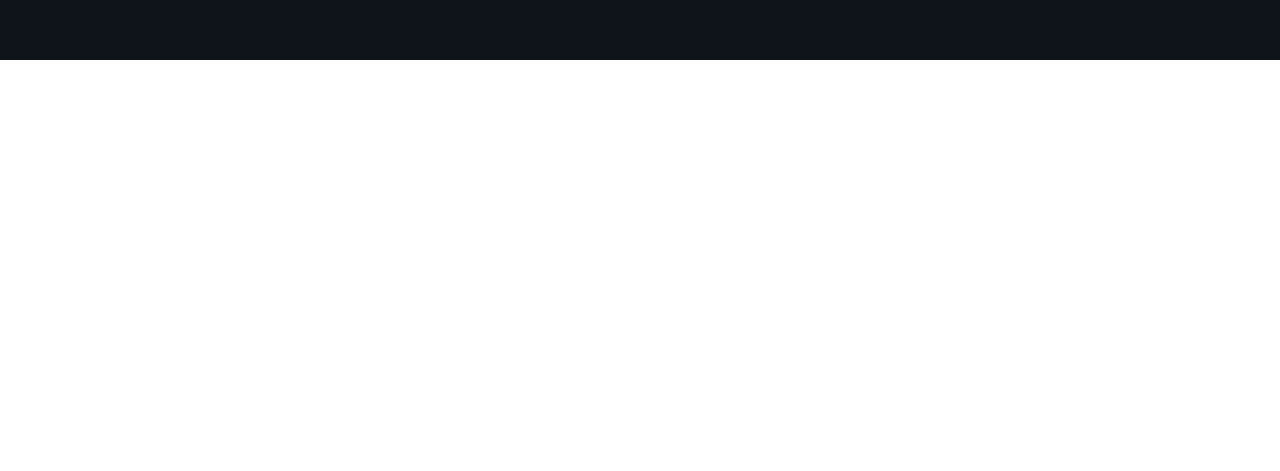
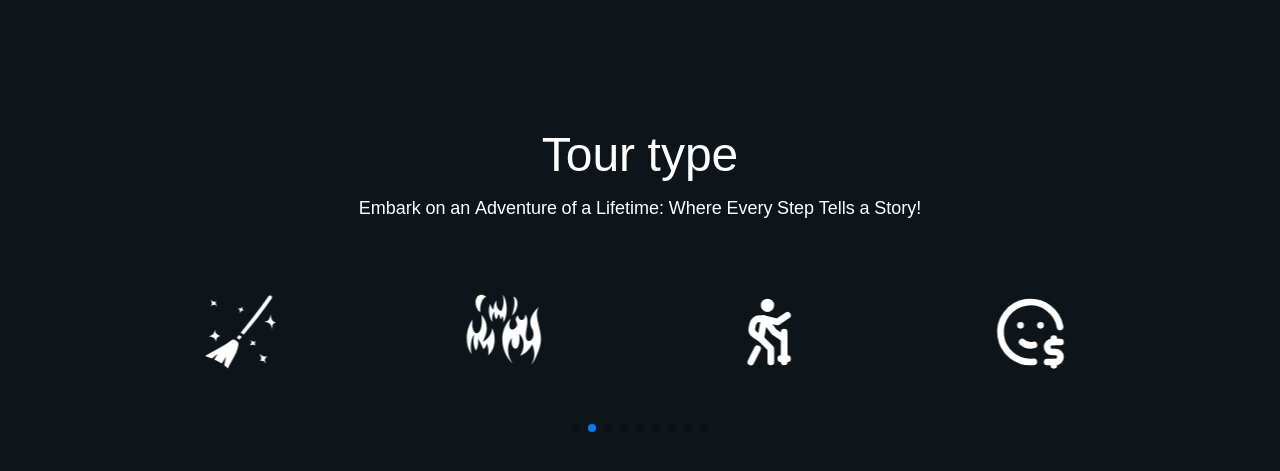
Before and after one commit to MehediHaassan1/voyaguer-frontend, a React (Vite) app: page / in a window 1280 px wide. Shown: the part 1563-2034 px from the top of the page. Before the commit the page ends 1623 px from the top, so only its background shows below. Built offline with nearby package versions, Linux system fonts and the light colour scheme.

Commit message:
tour type section done

```diff
--- a/package.json
+++ b/package.json
@@ -25,7 +25,8 @@
     "react-router-dom": "^6.22.3",
     "react-tabs": "^6.0.2",
     "sort-by": "^1.2.0",
-    "sweetalert2": "^11.10.6"
+    "sweetalert2": "^11.10.6",
+    "swiper": "^11.0.7"
   },
   "devDependencies": {
     "@types/react": "^18.2.56",
--- a/src/Pages/Home/Home/Home.jsx
+++ b/src/Pages/Home/Home/Home.jsx
@@ -2,6 +2,7 @@ import { Helmet } from "react-helmet-async";
 import Banner from "../Banner/Banner";
 import SearchTours from "../SearchTours/SearchTours";
 import TravelAndTourism from "../TravelAndTourism/TravelAndTourism";
+import TourType from "../TourType/TourType";
 
 const Home = () => {
     return (
@@ -12,6 +13,7 @@ const Home = () => {
             <Banner></Banner>
             <SearchTours></SearchTours>
             <TravelAndTourism></TravelAndTourism>
+            <TourType></TourType>
         </div>
     );
 };
--- a/src/Pages/Home/SearchTours/SearchTours.jsx
+++ b/src/Pages/Home/SearchTours/SearchTours.jsx
@@ -23,7 +23,7 @@ const SearchTours = () => {
     console.log(formattedStartDate, formattedEndDate);
 
     return (
-        <div className="max-w-screen-xl mx-auto my-20">
+        <div data-aos="fade-up" className="max-w-screen-xl mx-auto my-20">
             <h1 className="text-3xl lg:text-5xl text-white text-center">
                 Search for tours
             </h1>
--- /dev/null
+++ b/src/Pages/Home/TourType/TourType.jsx
@@ -0,0 +1,29 @@
+import TourTypeSwiper from "../../../components/TourTypeSwiper";
+
+const TourType = () => {
+    return (
+        <div className="max-w-screen-xl mx-auto min-h-96 mt-16">
+            <div className="text-center  space-y-5 text-white">
+                <h1
+                    className="text-3xl lg:text-5xl"
+                    data-aos="fade-up"
+                    data-aos-delay="200"
+                >
+                    Tour type
+                </h1>
+                <p
+                    className="lg:text-lg"
+                    data-aos="fade-up"
+                    data-aos-delay="300"
+                >
+                    Embark on an Adventure of a Lifetime: Where Every Step Tells
+                    a Story!
+                </p>
+            </div>
+
+            <TourTypeSwiper></TourTypeSwiper>
+        </div>
+    );
+};
+
+export default TourType;
--- a/src/Pages/Home/TravelAndTourism/TravelAndTourism.jsx
+++ b/src/Pages/Home/TravelAndTourism/TravelAndTourism.jsx
@@ -6,7 +6,7 @@ import Guides from "../../../components/Guides";
 
 const TravelAndTourism = () => {
     return (
-        <div className="max-w-screen-xl mx-auto">
+        <div className="max-w-screen-xl mx-auto" data-aos="fade-up">
             <Tabs>
                 <TabList className="text-center text-white mb-5 md:space-x-4 lg:space-x-8">
                     <Tab>Overview</Tab>
--- /dev/null
+++ b/src/components/TourTypeSwiper.jsx
@@ -0,0 +1,128 @@
+import { Swiper, SwiperSlide } from "swiper/react";
+import "swiper/css";
+import "swiper/css/pagination";
+import { Autoplay, Pagination } from "swiper/modules";
+import { useEffect, useState } from "react";
+
+// icons
+import { MdInsights, MdFamilyRestroom } from "react-icons/md";
+import { GiMagicBroom, GiWildfires, GiCruiser } from "react-icons/gi";
+import { TbTrekking, TbMoodDollar } from "react-icons/tb";
+import { CgLinear } from "react-icons/cg";
+import { LuTrees } from "react-icons/lu";
+import {} from "react-icons/gi";
+
+const TourTypeSwiper = () => {
+    const [slidesPerView, setSlidesPerView] = useState(3);
+
+    useEffect(() => {
+        const updateSlidesPerView = () => {
+            if (window.innerWidth < 640) {
+                setSlidesPerView(2);
+            } else if (window.innerWidth < 767) {
+                setSlidesPerView(3);
+            } else {
+                setSlidesPerView(4);
+            }
+        };
+        updateSlidesPerView();
+
+        window.addEventListener("resize", updateSlidesPerView);
+        return () => {
+            window.removeEventListener("resize", updateSlidesPerView);
+        };
+    }, []);
+    return (
+        <div className="max-w-screen-lg mx-auto flex justify-center items-center h-full">
+            <Swiper
+                slidesPerView={slidesPerView}
+                spaceBetween={30}
+                loop={true}
+                pagination={{
+                    clickable: true,
+                }}
+                autoplay={{
+                    delay: 2500,
+                    // disableOnInteraction: true,
+                }}
+                modules={[Pagination, Autoplay]}
+                className=""
+            >
+                <SwiperSlide className="cursor-pointer">
+                    <div className="relative w-56 h-56 text-white flex flex-col items-center justify-center group overflow-hidden">
+                        <MdInsights className="w-20 h-20 group-hover:text-orange-700 transition-colors duration-300 ease-in-out" />
+                        <h1 className="w-full h-0 group-hover:text-orange-700 transition-all duration-300 ease-in-out group-hover:h-16 group-hover:w-full group-hover:origin-top opacity-0 group-hover:opacity-100 text-xl  text-center uppercase font-semibold">
+                            Sightseeing Tours
+                        </h1>
+                    </div>
+                </SwiperSlide>
+                <SwiperSlide className="cursor-pointer">
+                    <div className="relative w-56 h-56 text-white flex flex-col items-center justify-center group overflow-hidden">
+                        <GiMagicBroom className="w-20 h-20 group-hover:text-orange-700 transition-colors duration-300 ease-in-out" />
+                        <h1 className="w-full h-0 group-hover:text-orange-700 transition-all duration-300 ease-in-out group-hover:h-16 group-hover:w-full group-hover:origin-top opacity-0 group-hover:opacity-100 text-xl  text-center uppercase font-semibold">
+                            Adventure Tours
+                        </h1>
+                    </div>
+                </SwiperSlide>
+                <SwiperSlide className="cursor-pointer">
+                    <div className="relative w-56 h-56 text-white flex flex-col items-center justify-center group overflow-hidden">
+                        <GiWildfires className="w-20 h-20 group-hover:text-orange-700 transition-colors duration-300 ease-in-out" />
+                        <h1 className="w-full h-0 group-hover:text-orange-700 transition-all duration-300 ease-in-out group-hover:h-16 group-hover:w-full group-hover:origin-top opacity-0 group-hover:opacity-100 text-xl  text-center uppercase font-semibold">
+                            Wildlife Tours
+                        </h1>
+                    </div>
+                </SwiperSlide>
+                <SwiperSlide className="cursor-pointer">
+                    <div className="relative w-56 h-56 text-white flex flex-col items-center justify-center group overflow-hidden">
+                        <TbTrekking className="w-20 h-20 group-hover:text-orange-700 transition-colors duration-300 ease-in-out" />
+                        <h1 className="w-full h-0 group-hover:text-orange-700 transition-all duration-300 ease-in-out group-hover:h-16 group-hover:w-full group-hover:origin-top opacity-0 group-hover:opacity-100 text-xl  text-center uppercase font-semibold">
+                            Trekking Tours
+                        </h1>
+                    </div>
+                </SwiperSlide>
+                <SwiperSlide className="cursor-pointer">
+                    <div className="relative w-56 h-56 text-white flex flex-col items-center justify-center group overflow-hidden">
+                        <TbMoodDollar className="w-20 h-20 group-hover:text-orange-700 transition-colors duration-300 ease-in-out" />
+                        <h1 className="w-full h-0 group-hover:text-orange-700 transition-all duration-300 ease-in-out group-hover:h-16 group-hover:w-full group-hover:origin-top opacity-0 group-hover:opacity-100 text-xl  text-center uppercase font-semibold">
+                            Luxury Tours
+                        </h1>
+                    </div>
+                </SwiperSlide>
+                <SwiperSlide className="cursor-pointer">
+                    <div className="relative w-56 h-56 text-white flex flex-col items-center justify-center group overflow-hidden">
+                        <CgLinear className="w-20 h-20 group-hover:text-orange-700 transition-colors duration-300 ease-in-out" />
+                        <h1 className="w-full h-0 group-hover:text-orange-700 transition-all duration-300 ease-in-out group-hover:h-16 group-hover:w-full group-hover:origin-top opacity-0 group-hover:opacity-100 text-xl  text-center uppercase font-semibold">
+                            Cultural Tours
+                        </h1>
+                    </div>
+                </SwiperSlide>
+                <SwiperSlide className="cursor-pointer">
+                    <div className="relative w-56 h-56 text-white flex flex-col items-center justify-center group overflow-hidden">
+                        <LuTrees className="w-20 h-20 group-hover:text-orange-700 transition-colors duration-300 ease-in-out" />
+                        <h1 className="w-full h-0 group-hover:text-orange-700 transition-all duration-300 ease-in-out group-hover:h-16 group-hover:w-full group-hover:origin-top opacity-0 group-hover:opacity-100 text-xl  text-center uppercase font-semibold">
+                            Eco Tours
+                        </h1>
+                    </div>
+                </SwiperSlide>
+                <SwiperSlide className="cursor-pointer">
+                    <div className="relative w-56 h-56 text-white flex flex-col items-center justify-center group overflow-hidden">
+                        <GiCruiser className="w-20 h-20 group-hover:text-orange-700 transition-colors duration-300 ease-in-out" />
+                        <h1 className="w-full h-0 group-hover:text-orange-700 transition-all duration-300 ease-in-out group-hover:h-16 group-hover:w-full group-hover:origin-top opacity-0 group-hover:opacity-100 text-xl  text-center uppercase font-semibold">
+                            Cruise Tours
+                        </h1>
+                    </div>
+                </SwiperSlide>
+                <SwiperSlide className="cursor-pointer">
+                    <div className="relative w-56 h-56 text-white flex flex-col items-center justify-center group overflow-hidden">
+                        <MdFamilyRestroom className="w-20 h-20 group-hover:text-orange-700 transition-colors duration-300 ease-in-out" />
+                        <h1 className="w-full h-0 group-hover:text-orange-700 transition-all duration-300 ease-in-out group-hover:h-16 group-hover:w-full group-hover:origin-top opacity-0 group-hover:opacity-100 text-xl  text-center uppercase font-semibold">
+                            Family Tours
+                        </h1>
+                    </div>
+                </SwiperSlide>
+            </Swiper>
+        </div>
+    );
+};
+
+export default TourTypeSwiper;
```
Also changed, not shown: 1 other file (tests, documents, lock files or other folders).
